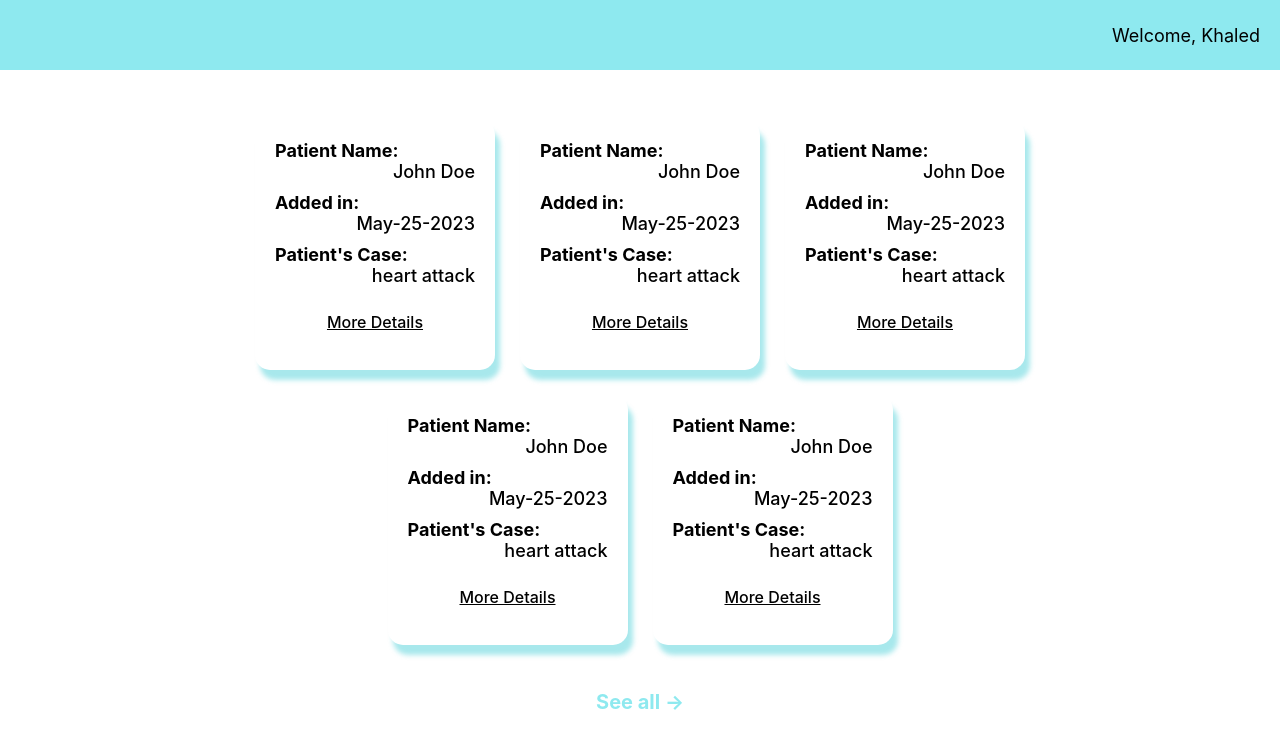
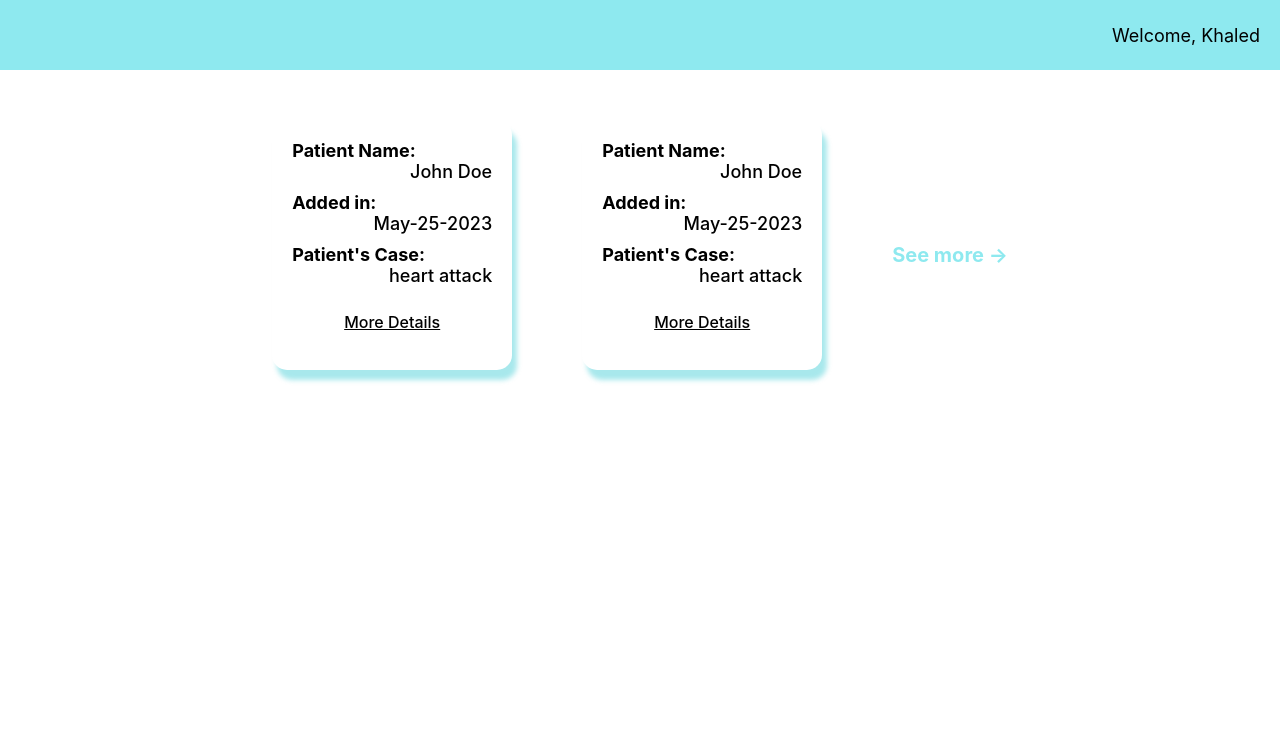
Before and after one commit to shifaa-khalil/medical-care, a React (Create React App) app in the folder frontend/: page / in a window 1280 px wide. Shown: the top 748 px of the page. Built offline with nearby package versions, Linux system fonts and the light colour scheme.

Commit message:
finalized home page design

```diff
--- a/frontend/src/components/patientCard.module.css
+++ b/frontend/src/components/patientCard.module.css
@@ -5,7 +5,7 @@
   box-shadow: 5px 10px 5px var(--fadedBlue);
   flex-basis: 25%;
   padding: 20px;
-  margin-bottom: 25px;
+  margin-bottom: 70px;
   border-radius: 15px;
 }
 .moreDetails {
--- a/frontend/src/pages/home.jsx
+++ b/frontend/src/pages/home.jsx
@@ -1,19 +1,33 @@
 import PatientCard from "../components/patientCard";
 import styles from "./home.module.css";
 import NavBar from "../components/navBar";
+import { useState } from "react";
 
 const Home = () => {
+  const [expanded, setExpanded] = useState(false);
   return (
     <div className={styles.container}>
       <NavBar />
       <div className={styles.body}>
         <PatientCard />
         <PatientCard />
-        <PatientCard />
-        <PatientCard />
-        <PatientCard />
+        {expanded && (
+          <>
+            <PatientCard />
+            <PatientCard />
+            <PatientCard />
+          </>
+        )}
+
+        <p
+          className={`bold blue big ${styles.more}`}
+          onClick={() => {
+            expanded ? setExpanded(false) : setExpanded(true);
+          }}
+        >
+          {expanded ? "See less" : "See more ->"}
+        </p>
       </div>
-      <p className="bold blue big">See all -></p>
     </div>
   );
 };
--- a/frontend/src/pages/home.module.css
+++ b/frontend/src/pages/home.module.css
@@ -4,7 +4,6 @@
 .container {
   display: flex;
   flex-direction: column;
-  /* row-gap: 2%; */
   align-items: center;
 }
 .body {
@@ -12,5 +11,11 @@
   display: flex;
   flex-wrap: wrap;
   justify-content: center;
-  column-gap: 25px;
+  column-gap: 70px;
 }
+.more {
+  align-self: center;
+  justify-self: center;
+  margin-bottom: 70px;
+  cursor: pointer;
+}
--- a/frontend/src/pages/patient.jsx
+++ b/frontend/src/pages/patient.jsx
@@ -1,16 +1,17 @@
 import styles from "./patient.module.css";
 import NavBar from "../components/navBar";
 import { useState } from "react";
+import { useNavigate } from "react-router-dom";
 import "../App.css";
 
 const Patient = () => {
   const [medicationsIsVisible, setMedicationsIsVisible] = useState(false);
+  const navigate = useNavigate();
 
   return (
     <div className={styles.container}>
       <NavBar />
       <div className={styles.body}>
-        <p className={styles.back}>back</p>
         <div className={styles.card}>
           {medicationsIsVisible ? (
             <>
@@ -38,6 +39,10 @@ const Patient = () => {
             </>
           ) : (
             <>
+              <p className={styles.back} onClick={() => navigate("/")}>
+                back
+              </p>
+
               <p className={`bold big ${styles.name}`}>John Doe</p>
               <p>
                 <span className={`bold medium`}>Gender: </span>
```
